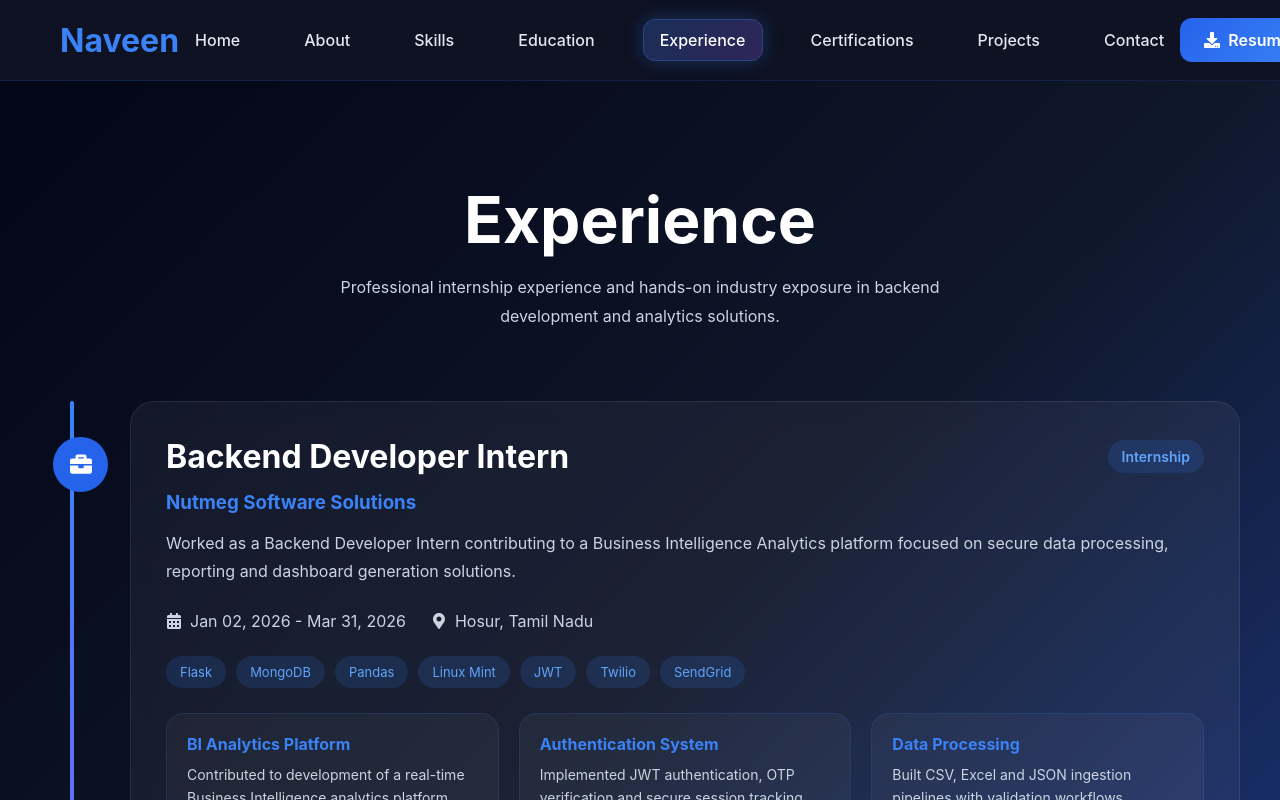
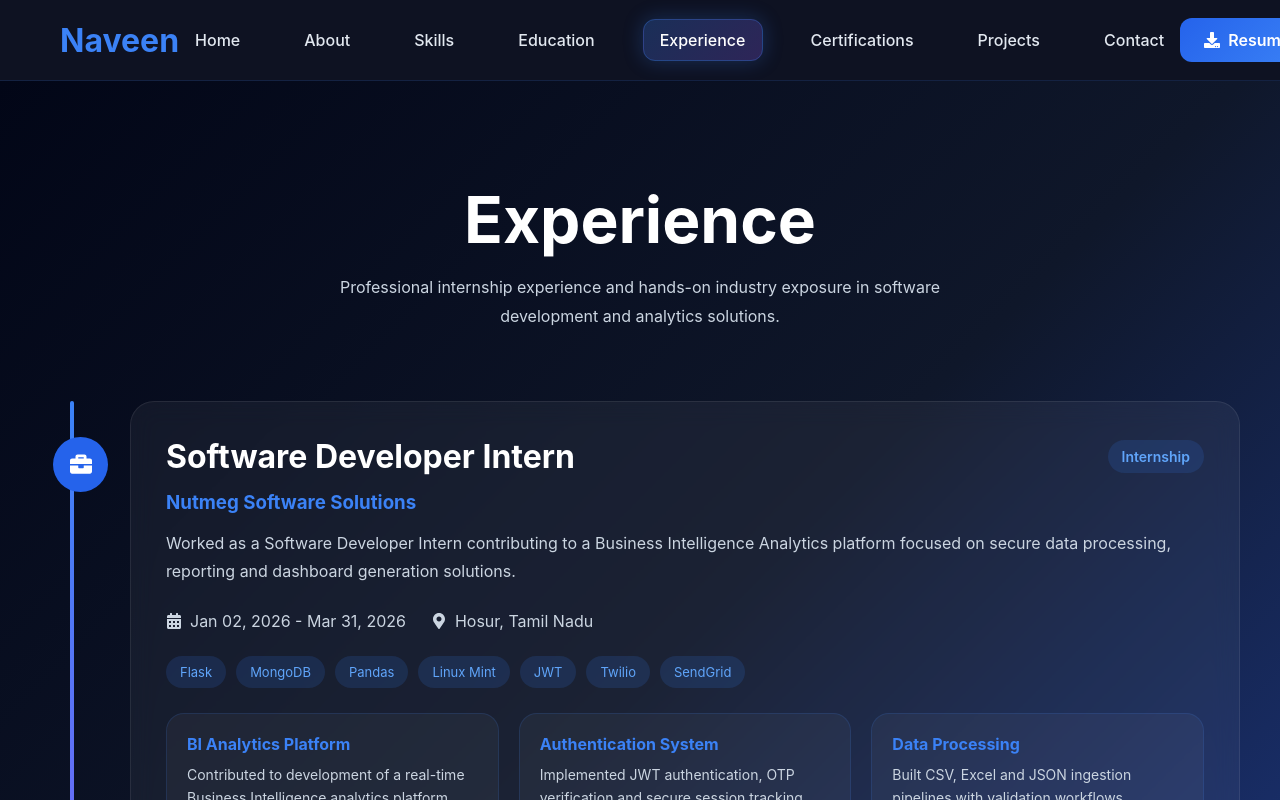
Before and after one commit to Naveenkumar1318/Portfolio-Website, a React (Vite) app in the folder frontend/: page /experience in a window 1280 px wide. Shown: the top 800 px of the page. Built offline with nearby package versions, Linux system fonts and the light colour scheme.

Commit message:
Add files via upload

```diff
--- a/frontend/src/components/ExperienceContent.tsx
+++ b/frontend/src/components/ExperienceContent.tsx
@@ -16,7 +16,7 @@ function ExperienceContent() {
 
         <p>
           Professional internship experience and
-          hands-on industry exposure in backend
+          hands-on industry exposure in software
           development and analytics solutions.
         </p>
       </div>
@@ -35,7 +35,7 @@ function ExperienceContent() {
 
             <div className="experience-top">
 
-              <h2>Backend Developer Intern</h2>
+              <h2>Software Developer Intern</h2>
 
               <span className="experience-badge">
                 Internship
@@ -48,7 +48,7 @@ function ExperienceContent() {
             </h3>
 
             <p className="experience-summary">
-              Worked as a Backend Developer Intern
+              Worked as a Software Developer Intern
               contributing to a Business Intelligence
               Analytics platform focused on secure
               data processing, reporting and
```
